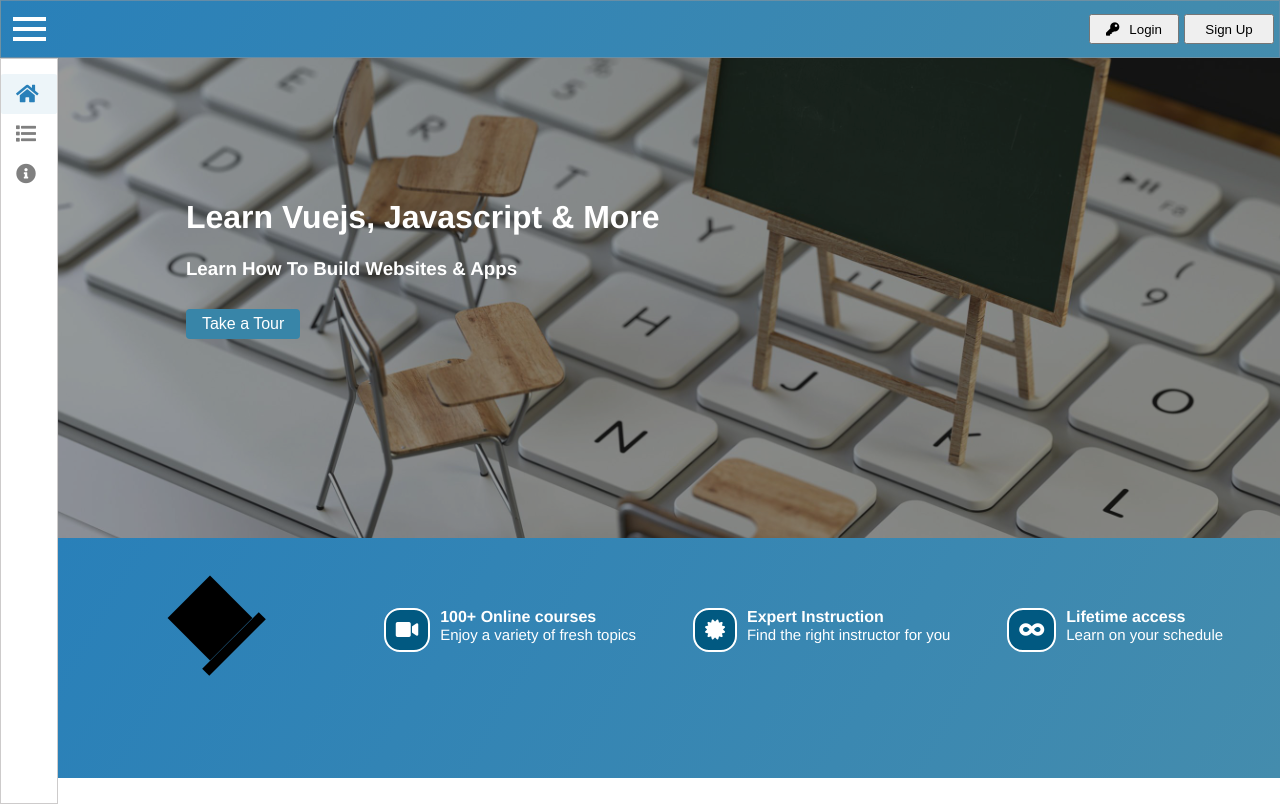
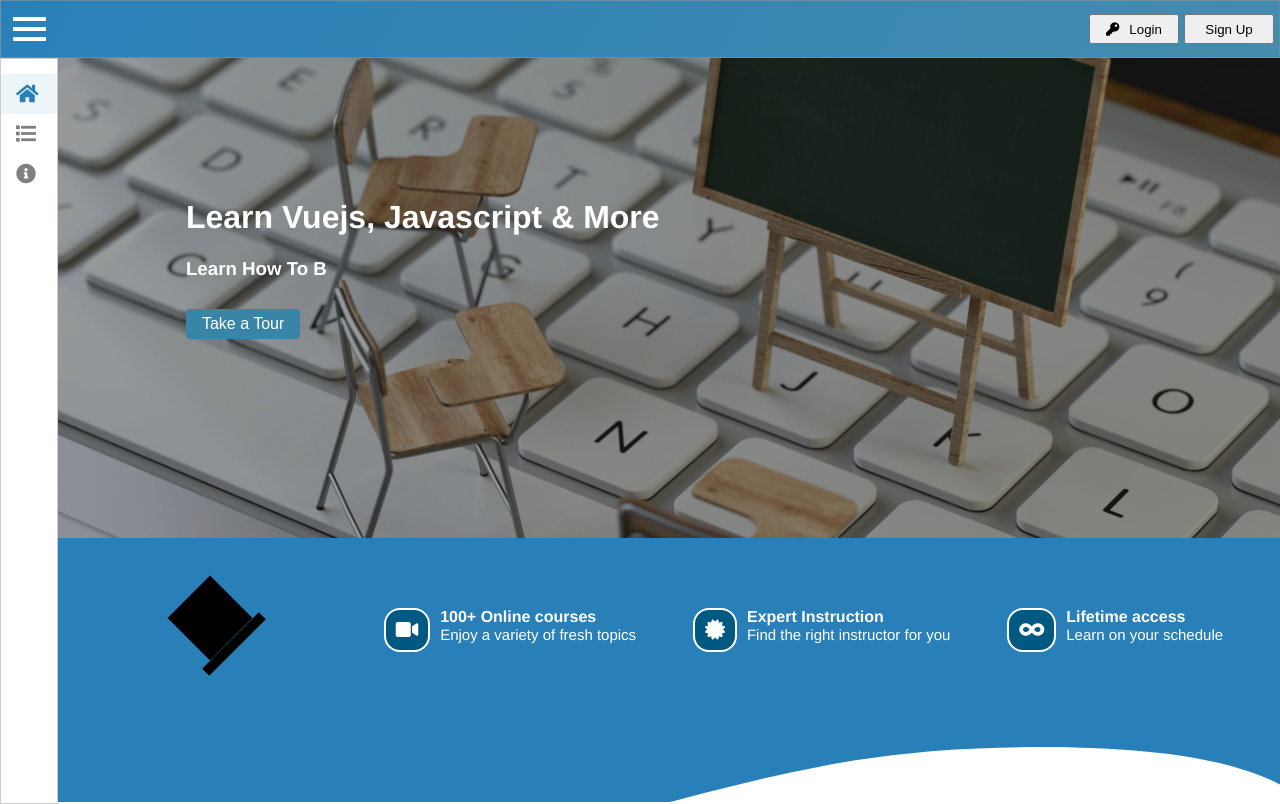
Before and after one commit to yaswankar/dev-hub, a Vue app: page / in a window 1280 px wide. Built offline with nearby package versions, Linux system fonts and the light colour scheme.

Commit message:
Changes: Modified Step-2

```diff
--- a/src/components/Dashboard.vue
+++ b/src/components/Dashboard.vue
@@ -45,6 +45,7 @@
                 </div>
               </div>
             </div>
+            <svg viewBox="0 0 1430 140" class="sep-one" xmlns="http://www.w3.org/2000/svg"><path d="M1440 0v59.969c-65.287-39.594-188.865-55.343-370.736-47.248C766 26.221 627.87 140 277 140 171.698 140 79.365 124.417 0 93.25V0h1440z"></path></svg>
           </div>
       </div>
     </main-layout>
@@ -92,7 +93,7 @@ export default {
         .typed-out {
           overflow: hidden;
           white-space: nowrap;
-          animation: typing 2s steps(30,end) 1s 1 normal both;
+          animation: typing 3s steps(30,end) 1s infinite normal both;
         }
         .tour {
           color: #fff;
@@ -131,9 +132,8 @@ export default {
     .section-two {
         color: white;
         position: relative;
-      background: linear-gradient(
-  120deg, #2980b9, #448cad);
-      min-height: 30vh;
+        background: #2980b9;
+        min-height: 25vh;
         .capIcon {
             position: absolute;
             top: 50px;
@@ -184,6 +184,13 @@ export default {
             }
         }
         }
+        .sep-one {
+            position: absolute;
+            left: 0;
+            top: 25vh;
+            background: white;
+            fill: #2980b9;
+        }
     }
 }
 </style>
```
Lines whose indentation alone changed are shown as unchanged.
